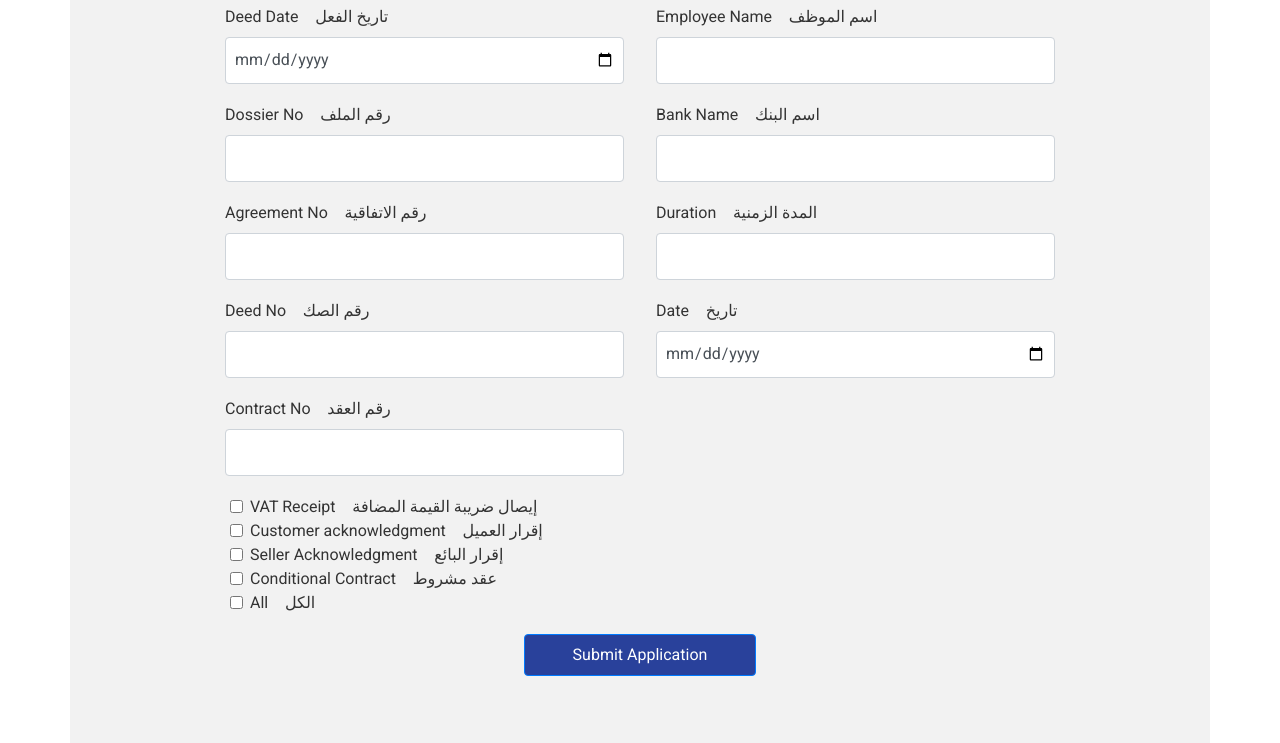
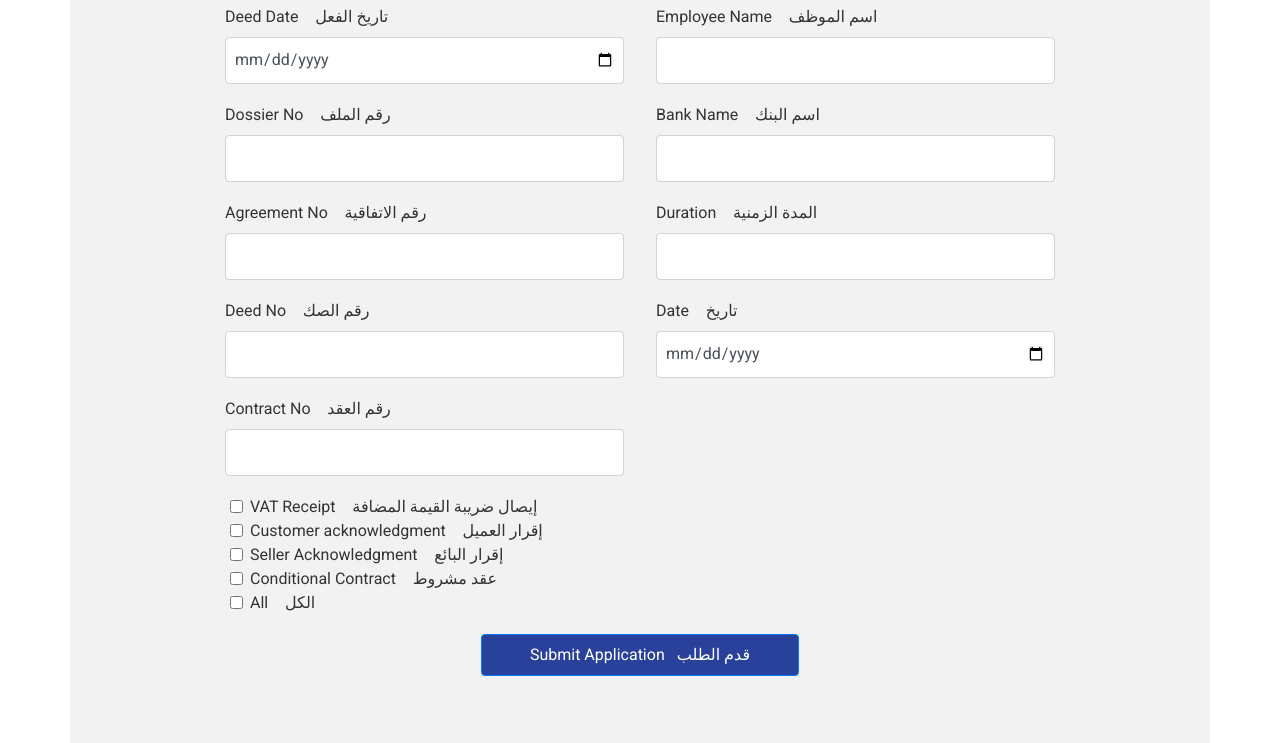
Before and after one commit to skanjarla/AlRajhi, a plain HTML site: page index.html in a window 1280 px wide. Shown: the part 2118-2861 px from the top of the page. Drawn offline with nearby package versions, Linux system fonts and the light colour scheme.

Commit message:
Add arabic text in button

```diff
--- a/index.html
+++ b/index.html
@@ -277,7 +277,8 @@
                     </div>
                 </div>
                 <div class="form-group d-flex justify-content-center">
-                    <button type="submit" class="btn btn-primary app-btn px-5 py-2">Submit Application</button>
+                    <button type="submit" class="btn btn-primary app-btn px-5 py-2">Submit Application <span
+                            class="ml-2">قدم الطلب</span></button>
                 </div>
             </form>
         </div>
```
